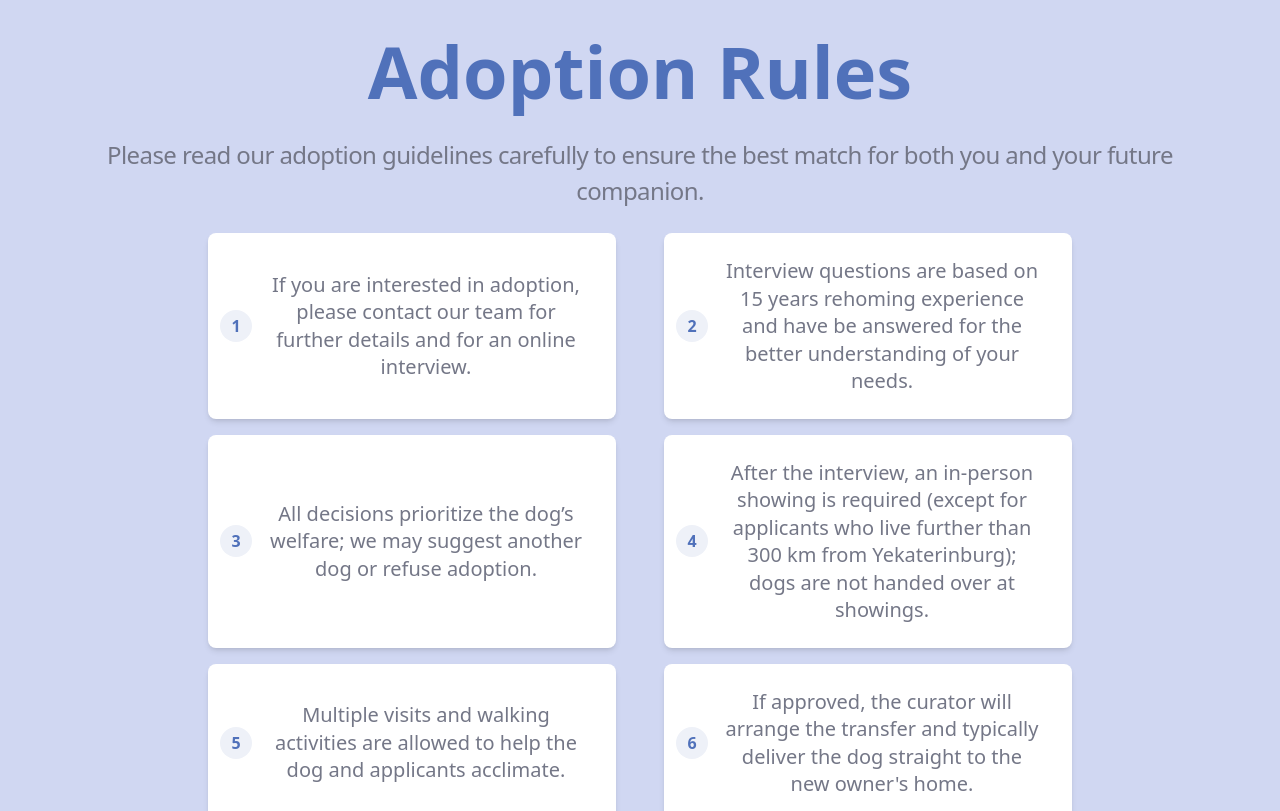
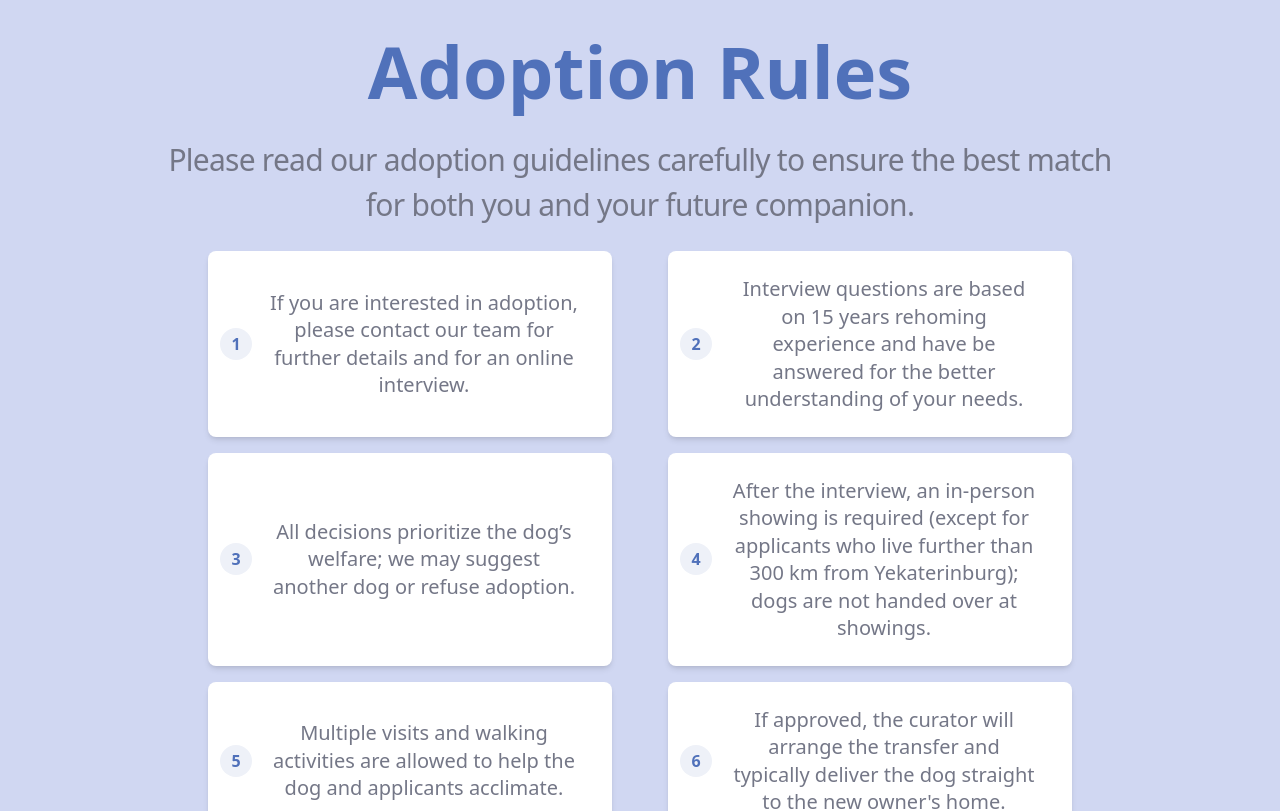
Before and after one commit to bavayra/dog-shelter, a React (Vite) app: page / in a window 1280 px wide. Shown: the part 3640-4451 px from the top of the page. Built offline with nearby package versions, Linux system fonts and the light colour scheme.

Commit message:
style(adoptionRules-1280): increased font size for the section description, increased gap-y for the cards

```diff
--- a/src/features/AdoptionRules.tsx
+++ b/src/features/AdoptionRules.tsx
@@ -19,13 +19,13 @@ const AdoptionRules = () => {
           Adoption Rules
         </h2>
 
-        <p className="typography-body xs:text-lg tablet-sm:text-xl mt-4 mb-6 text-center sm:text-lg md:px-16 md:text-2xl md:tracking-tight">
+        <p className="typography-body xs:text-lg tablet-sm:text-xl mt-4 mb-6 text-center sm:text-lg md:px-16 md:text-2xl md:tracking-tight xl:px-34 xl:text-3xl">
           Please read our adoption guidelines carefully to ensure the best match
           for both you and your future companion.
         </p>
       </div>
 
-      <div className="mx-auto max-w-4xl space-y-4 lg:grid lg:grid-cols-2 lg:gap-4">
+      <div className="mx-auto max-w-4xl space-y-4 lg:grid lg:grid-cols-2 lg:gap-4 xl:gap-x-6">
         {rules.map((rule, index) => (
           <RuleCard key={index} number={index + 1} text={rule} />
         ))}
```
